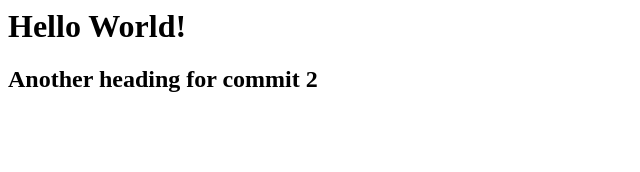
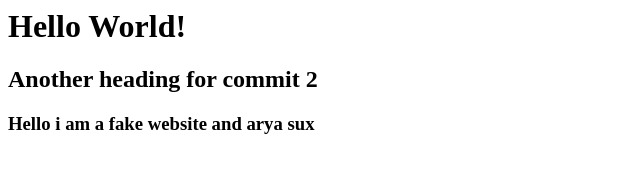
Before and after one commit to davidculemann/html-hello-world, a plain HTML site: page index.html in a window 1280 px wide. Shown: the whole page, without its empty margins (0-640 px from the left). Drawn offline with Linux system fonts and the light colour scheme.

Commit message:
Added a third heading

```diff
--- a/index.html
+++ b/index.html
@@ -1,2 +1,3 @@
 <h1>Hello World!</h1>
 <h2>Another heading for commit 2</h2>
+<h3>Hello i am a fake website and arya sux</h3>
```
